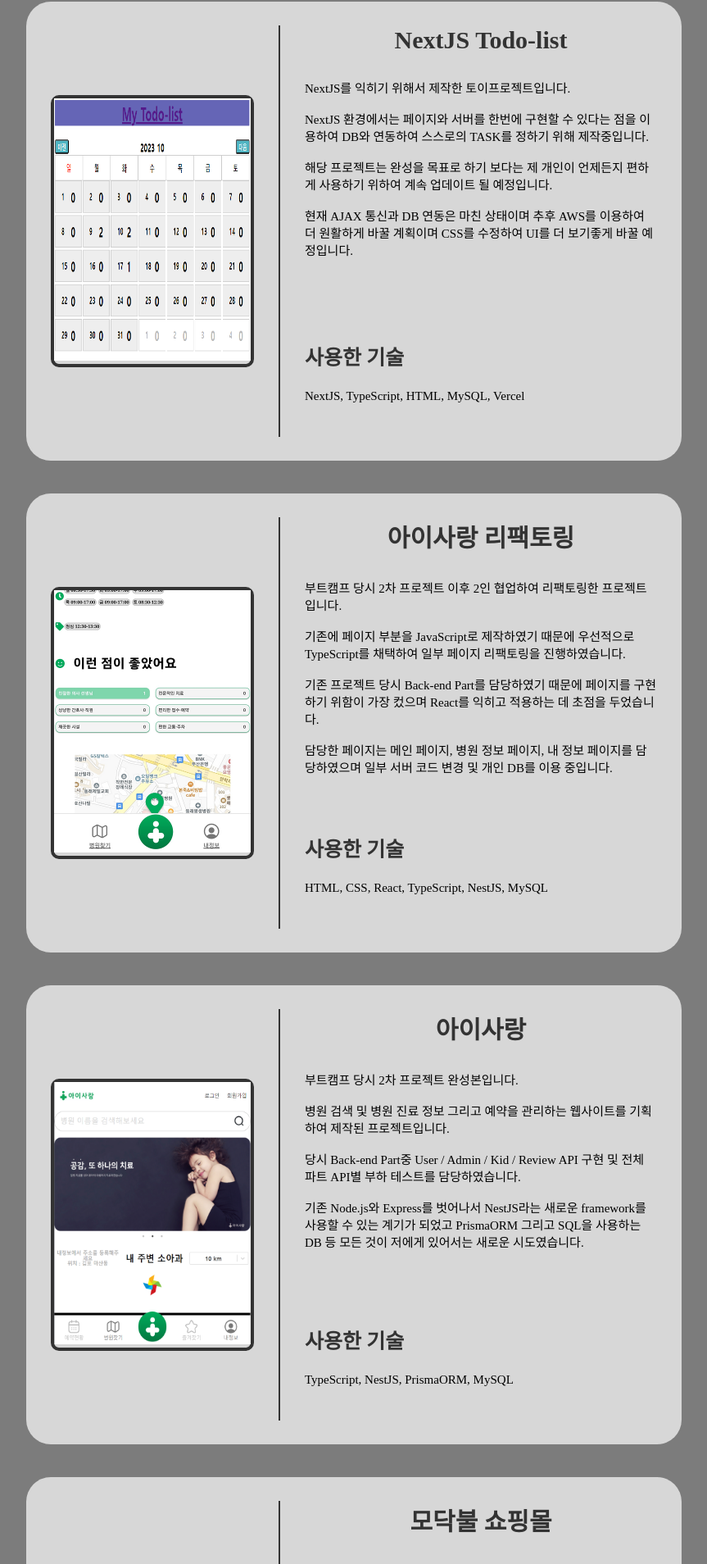
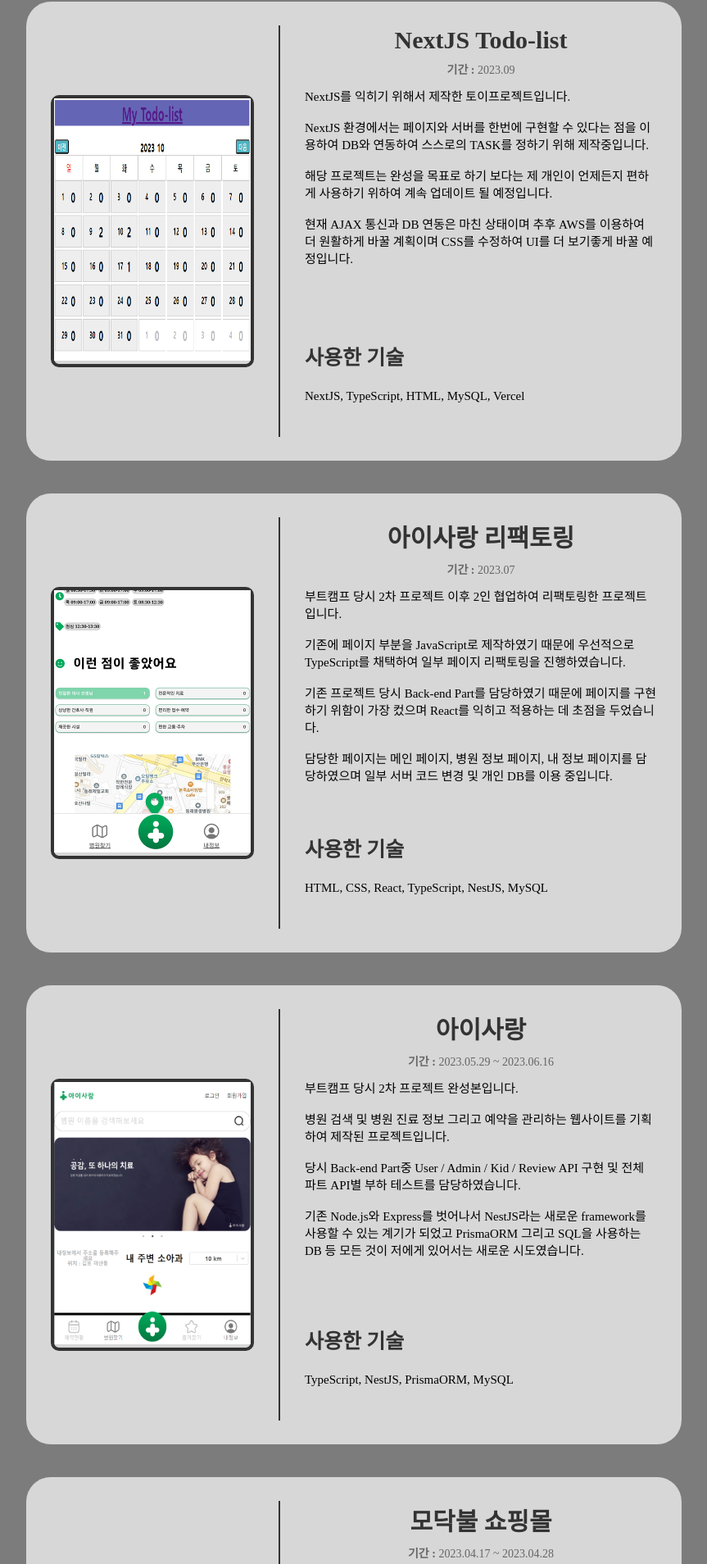
Before and after one commit to net2720/portfolio, a Next.js app: page / in a window 1280 px wide. Shown: the part 2874-4782 px from the top of the page at 82% size, without its empty margins (208-1071 px from the left). Built offline with nearby package versions, Linux system fonts and the light colour scheme.

Commit message:
fix / project part 기간 추가 및 일부 링크 첨부

```diff
--- a/src/app/projects.css
+++ b/src/app/projects.css
@@ -57,8 +57,19 @@
   color: #333;
   font-size: 30px;
   font-weight: 600;
-  margin-bottom: 30px;
+  margin-bottom: 8px;
   text-align: center;
+}
+
+.projectTime {
+  color: #666;
+  font-size: 14px;
+  margin-bottom: 12px;
+  text-align: center;
+}
+
+.boldText {
+  font-weight: 600;
 }
 
 .projectIntroduce {
--- a/src/app/projects.tsx
+++ b/src/app/projects.tsx
@@ -58,6 +58,9 @@ export default function Projects() {
             <div className="line"></div>
             <div className="projectIntroduceForm">
               <div className="projectTitle">포트폴리오 웹사이트</div>
+              <div className="projectTime">
+                <span className="boldText">기간 :</span> 2023.10
+              </div>
               <div className="projectIntroduce">
                 포트폴리오 용도로 제작한 개인 웹 사이트 입니다.
                 <br />
@@ -99,6 +102,9 @@ export default function Projects() {
             <div className="line"></div>
             <div className="projectIntroduceForm">
               <div className="projectTitle">NextJS Todo-list</div>
+              <div className="projectTime">
+                <span className="boldText">기간 :</span> 2023.09
+              </div>
               <div className="projectIntroduce">
                 NextJS를 익히기 위해서 제작한 토이프로젝트입니다.
                 <br />
@@ -139,6 +145,9 @@ export default function Projects() {
             <div className="line"></div>
             <div className="projectIntroduceForm">
               <div className="projectTitle">아이사랑 리팩토링</div>
+              <div className="projectTime">
+                <span className="boldText">기간 :</span> 2023.07
+              </div>
               <div className="projectIntroduce">
                 부트캠프 당시 2차 프로젝트 이후 2인 협업하여 리팩토링한 프로젝트
                 입니다.
@@ -168,7 +177,10 @@ export default function Projects() {
         <div className="projectContainer">
           <div className="projectForm">
             <div className="projectImage">
-              <Link href="http://125.188.246.81:3000" target="_blank">
+              <Link
+                href="https://github.com/net2720/iloveBack-end"
+                target="_blank"
+              >
                 <Image
                   src={ilove}
                   alt="ilove"
@@ -180,6 +192,9 @@ export default function Projects() {
             <div className="line"></div>
             <div className="projectIntroduceForm">
               <div className="projectTitle">아이사랑</div>
+              <div className="projectTime">
+                <span className="boldText">기간 :</span> 2023.05.29 ~ 2023.06.16
+              </div>
               <div className="projectIntroduce">
                 부트캠프 당시 2차 프로젝트 완성본입니다.
                 <br />
@@ -220,6 +235,9 @@ export default function Projects() {
             <div className="line"></div>
             <div className="projectIntroduceForm">
               <div className="projectTitle">모닥불 쇼핑몰</div>
+              <div className="projectTime">
+                <span className="boldText">기간 :</span> 2023.04.17 ~ 2023.04.28
+              </div>
               <div className="projectIntroduce">
                 부트캠프 당시 1차 프로젝트 완성본입니다.
                 <br />
```
